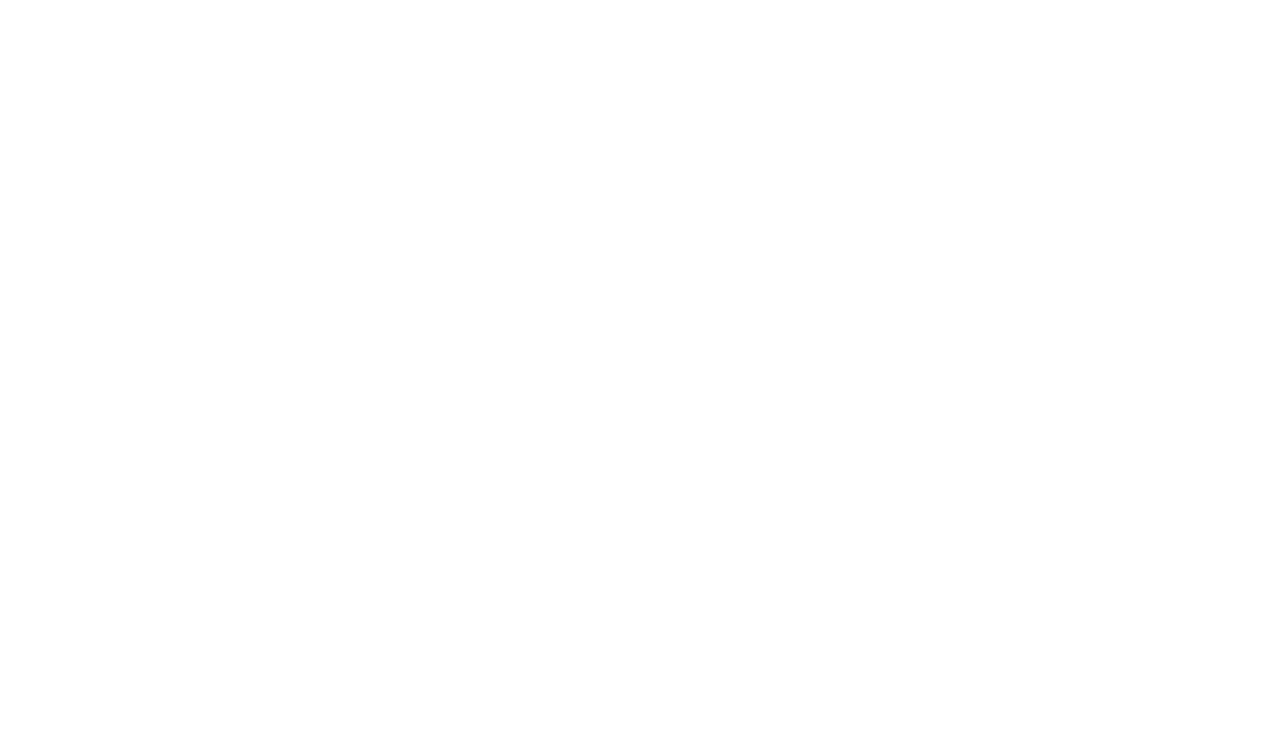
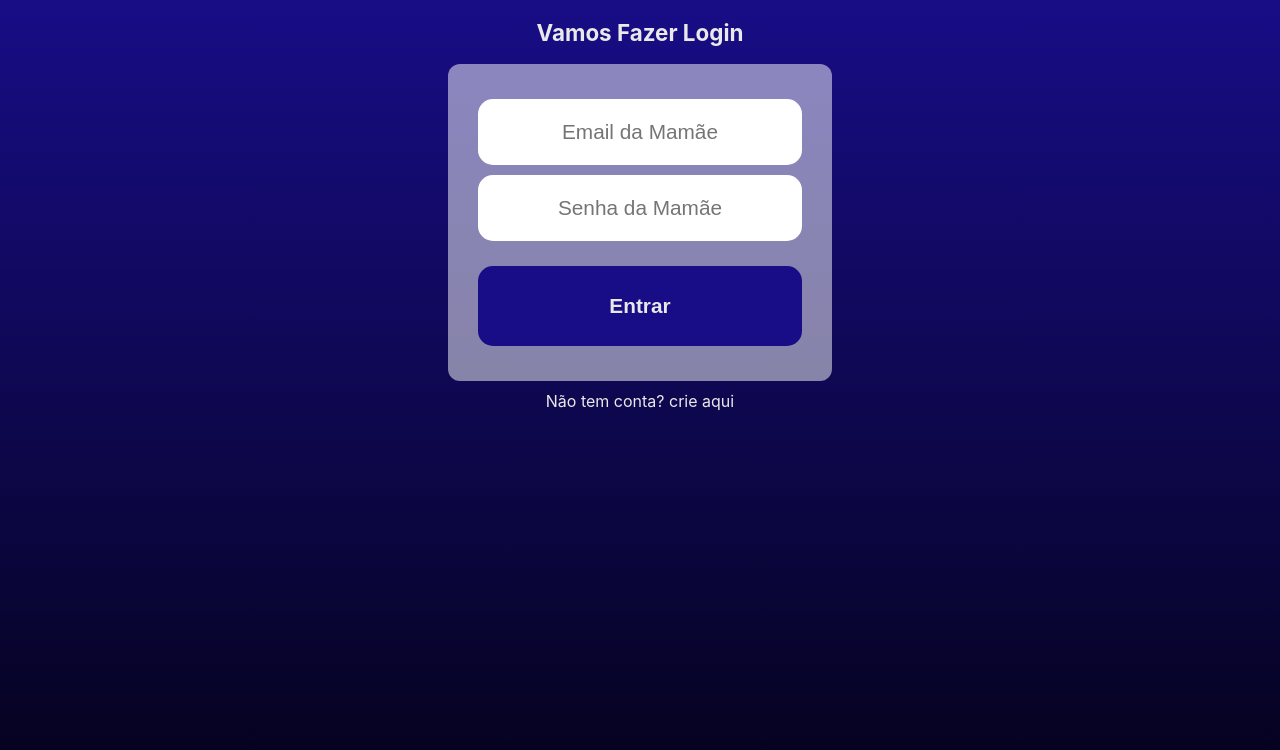
Before and after one commit to PauloHenriqueOliveiradeAlmeida/monstronautas, a Next.js app: page / in a window 1280 px wide. Shown: the top 750 px of the page. Built offline with nearby package versions, Linux system fonts and the light colour scheme.

Commit message:
[2022-04-03] (20:45) Tela de Login 1 modelo - Paulo Henrique Oliveira de Almeida

```diff
--- /dev/null
+++ b/pages/components/login/login.jsx
@@ -0,0 +1,15 @@
+import styles from "./login.module.css"
+function Login() {
+    return (
+        <form action="" className={styles.container}>
+            <h2 className={styles.login}>Vamos Fazer Login</h2>
+            <fieldset className={styles.form}>
+                <input className={styles.formInput} type="email" placeholder="Email da Mamãe"/>
+                <input className={styles.formInput} type="password" placeholder="Senha da Mamãe"/>
+                <input className={styles.formInput} type="button" value="Entrar" />
+            </fieldset>
+            <a href="http://" target="_blank" rel="noopener noreferrer" className={styles.criarConta}>Não tem conta? crie aqui</a>
+        </form>
+    )
+}
+export default Login;
--- /dev/null
+++ b/pages/components/login/login.module.css
@@ -0,0 +1,55 @@
+/* Propriedades do Fieldset com classe .form */
+.form {
+    border: none;
+    display: flex;
+    flex-direction: column;
+    gap: 10px;
+    min-width: 30vw;
+    max-width: 50vw;
+    align-items: center;
+    justify-content: center;
+    background-color: rgba(255, 255, 255, .5);
+    padding: 35px 30px;
+    border-radius: 12px;
+}
+
+/* Título 'Vamos Fazer Login?' */
+.login {
+    text-align: center;
+    width: 100%;
+    font-size: 1.4rem;
+    color: var(--fg-white);
+}
+
+.formInput {
+    min-height: calc(7vh + 10px);
+    border-radius: 15px;
+    padding: 10px;
+    border: none;
+    outline: none;
+    width: 100%;
+    font-size: 1.3rem;
+}
+.formInput::placeholder {
+    text-align: center;
+}
+.formInput[type="button"] {
+    background-color: var(--blue2);
+    color: var(--fg-white);
+    min-height: 10vh;
+    margin-top: 15px;
+    font-weight: bold;
+    transition: all .3s ease-in-out;
+    cursor: pointer;
+}
+.formInput[type="button"]:hover {
+    color: var(--blue2);
+    background-color: var(--fg-white);
+    box-shadow: 0px 0px 25px var(--fg-white);
+}
+.criarConta {
+    text-align: center;
+    color: var(--fg-white);
+    display: block;
+    margin: 10px auto 0px;
+}
--- a/pages/index.js
+++ b/pages/index.js
@@ -1,11 +1,13 @@
-import Head from 'next/head'
+import styles from '../styles/Home.module.css'
+import Login from './components/login/login'
 import Image from 'next/image'
-import styles from '../styles/Home.module.css'
-
+import mascote from '../public/mascote.svg'
 export default function Home() {
   return (
     <div className={styles.container}>
-
+      <div className={styles.login}>
+        <Login/>
+      </div>
     </div>
   )
 }
--- a/styles/Home.module.css
+++ b/styles/Home.module.css
@@ -1,7 +1,17 @@
 .container {
-  padding: 0 2rem;
+  display: block;
+  height: 100vh;
+  width: 100%;
+  margin: auto;
+  background-image: var(--green-gradient);
+  position: relative;
+  overflow-x: hidden;
 }
-
+.login {
+  display: flex;
+  justify-content: center;
+  align-items: center;
+}
 .main {
   min-height: 100vh;
   padding: 4rem 0;
@@ -114,3 +124,11 @@
     flex-direction: column;
   }
 }
+@keyframes background {
+  from {
+      background-image: var(--green-gradient);
+  }
+  to {
+      background-image: linear-gradient(360deg, var(--blue2), var(--blue1));
+  }
+}
--- a/styles/globals.css
+++ b/styles/globals.css
@@ -1,3 +1,16 @@
+:root {
+  /* Cores */
+  --blue1: #04021a;
+  --blue2: #180d86;
+  --green1: #8efce0;
+  --green2: #39b89a;
+
+  --fg-white: #e9e9e9;
+
+  /* Linear Gradients */
+  --green-gradient: linear-gradient(360deg, var(--blue1), var(--blue2));
+}
+
 html,
 body {
   padding: 0;
```
Also changed, not shown: public/mascote.svg (added), 1 other file (tests, documents, lock files or other folders).
